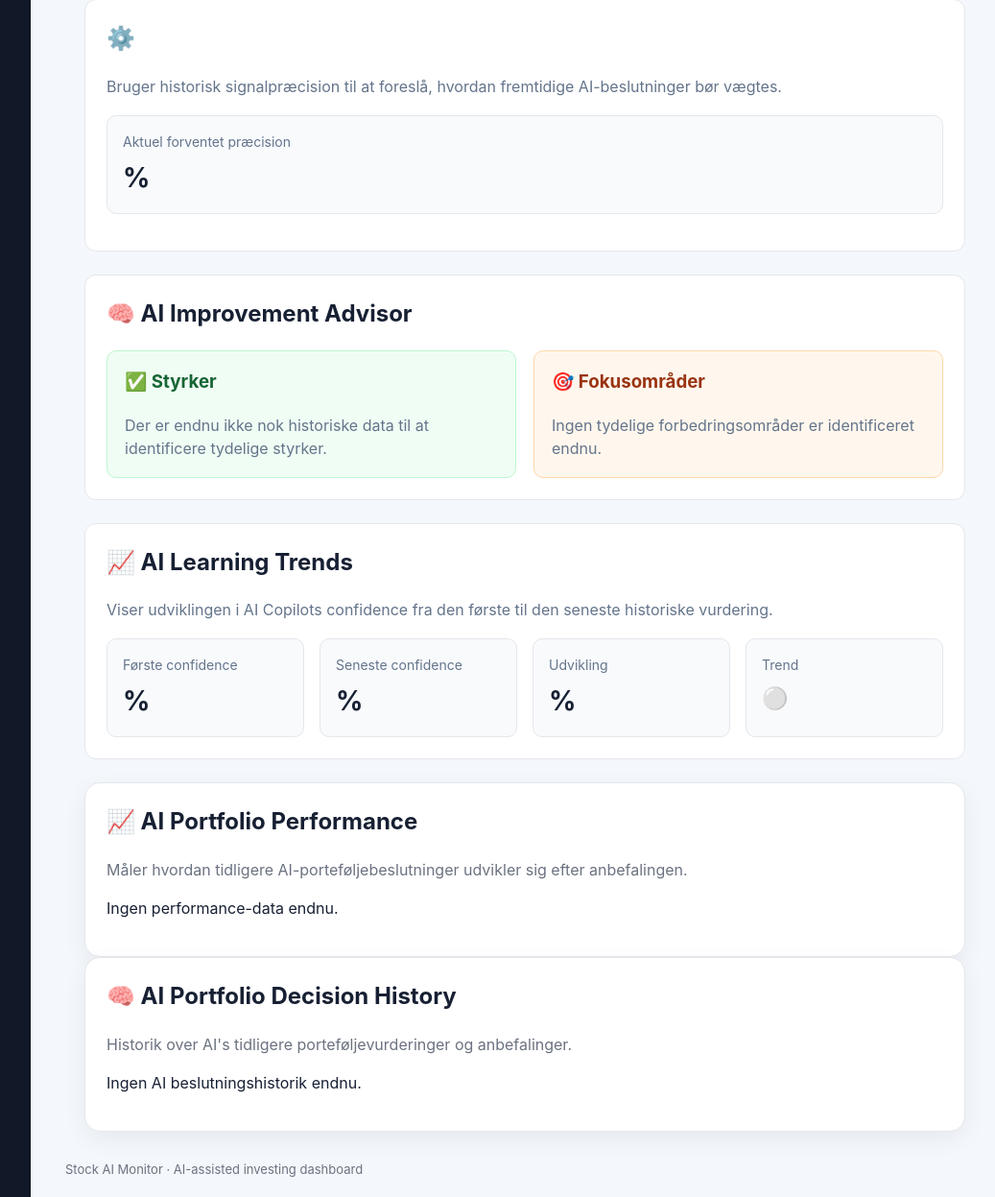
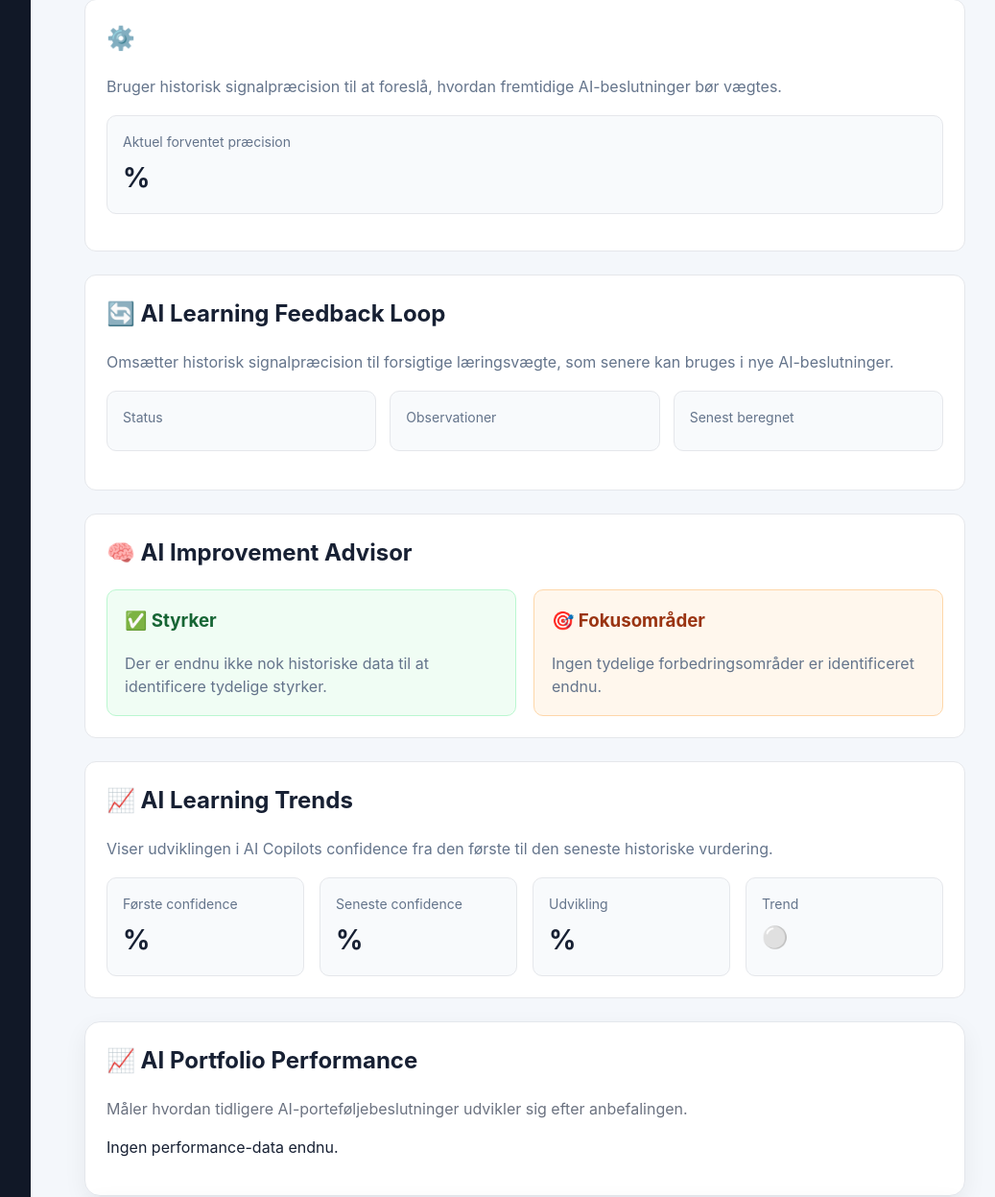
Before and after one commit to thomasthorvaldlund-ctrl/novo-ai-monitor, a Python web app: template templates/ai_portfolio_lab.html in a window 1280 px wide. Shown: the part 3078-4325 px from the top of the page at 96% size, without its empty margins (218-1255 px from the left). Run offline with Jinja, Linux system fonts and the light colour scheme; the template is opened without the code that fills it, so the values that code supplies are empty.

Commit message:
Add AI Learning Feedback Loop

```diff
--- a/command_center_routes.py
+++ b/command_center_routes.py
@@ -29,6 +29,7 @@ from ai_insight_generator_service import get_ai_insight
 from ai_pattern_detector_service import get_pattern_detection
 from ai_prediction_engine_service import get_prediction_engine
 from ai_decision_optimizer_service import get_decision_optimizer
+from ai_learning_feedback_service import get_learning_feedback
 
 
 command_center_bp = Blueprint("command_center", __name__)
@@ -180,6 +181,7 @@ def ai_portfolio_lab():
         pattern_detection=get_pattern_detection(),
         prediction_engine=get_prediction_engine(),
         decision_optimizer=get_decision_optimizer(),
+        learning_feedback=get_learning_feedback(),
     )
 
 
--- a/templates/ai_portfolio_lab.html
+++ b/templates/ai_portfolio_lab.html
@@ -50,6 +50,8 @@ AI Portfolio Lab
 
     {% include "partials/_portfolio_decision_optimizer.html" %}
 
+    {% include "partials/_portfolio_learning_feedback.html" %}
+
     {% include "partials/_portfolio_improvement_advisor.html" %}
 
     {% include "partials/_portfolio_learning_trends.html" %}
--- /dev/null
+++ b/templates/partials/_portfolio_learning_feedback.html
@@ -0,0 +1,100 @@
+<section style="
+    background:white;
+    border:1px solid #e5e7eb;
+    border-radius:12px;
+    padding:22px;
+    margin-bottom:24px;
+">
+    <h2 style="margin-top:0;">
+        🔄 AI Learning Feedback Loop
+    </h2>
+
+    <p style="color:#64748b;margin-bottom:18px;">
+        Omsætter historisk signalpræcision til forsigtige læringsvægte, som senere kan bruges i nye AI-beslutninger.
+    </p>
+
+    <div style="
+        display:grid;
+        grid-template-columns:repeat(auto-fit, minmax(190px, 1fr));
+        gap:14px;
+        margin-bottom:18px;
+    ">
+        <div style="
+            background:#f8fafc;
+            border:1px solid #e5e7eb;
+            border-radius:10px;
+            padding:16px;
+        ">
+            <div style="color:#64748b;font-size:14px;">
+                Status
+            </div>
+
+            <div style="font-weight:700;margin-top:8px;">
+                {{ learning_feedback.status }}
+            </div>
+        </div>
+
+        <div style="
+            background:#f8fafc;
+            border:1px solid #e5e7eb;
+            border-radius:10px;
+            padding:16px;
+        ">
+            <div style="color:#64748b;font-size:14px;">
+                Observationer
+            </div>
+
+            <div style="font-size:28px;font-weight:700;margin-top:6px;">
+                {{ learning_feedback.total_samples }}
+            </div>
+        </div>
+
+        <div style="
+            background:#f8fafc;
+            border:1px solid #e5e7eb;
+            border-radius:10px;
+            padding:16px;
+        ">
+            <div style="color:#64748b;font-size:14px;">
+                Senest beregnet
+            </div>
+
+            <div style="font-weight:700;margin-top:8px;">
+                {{ learning_feedback.updated_at }}
+            </div>
+        </div>
+    </div>
+
+    <div style="
+        display:grid;
+        grid-template-columns:repeat(auto-fit, minmax(220px, 1fr));
+        gap:14px;
+    ">
+        {% for signal, data in learning_feedback.signal_weights.items() %}
+            <div style="
+                background:#f0fdf4;
+                border:1px solid #bbf7d0;
+                border-radius:10px;
+                padding:16px;
+            ">
+                <div style="font-weight:700;font-size:17px;">
+                    {{ signal }}
+                </div>
+
+                <div style="margin-top:10px;color:#475569;">
+                    Historisk præcision:
+                    <strong>{{ data.accuracy }}%</strong>
+                </div>
+
+                <div style="margin-top:6px;color:#475569;">
+                    Justeret læringsvægt:
+                    <strong>{{ data.adjusted_weight }}</strong>
+                </div>
+
+                <div style="margin-top:6px;color:#64748b;font-size:14px;">
+                    {{ data.samples }} observation(er)
+                </div>
+            </div>
+        {% endfor %}
+    </div>
+</section>
```
Also changed, not shown: ai_learning_feedback_service.py (added, +54 -0 lines), 1 other file.
